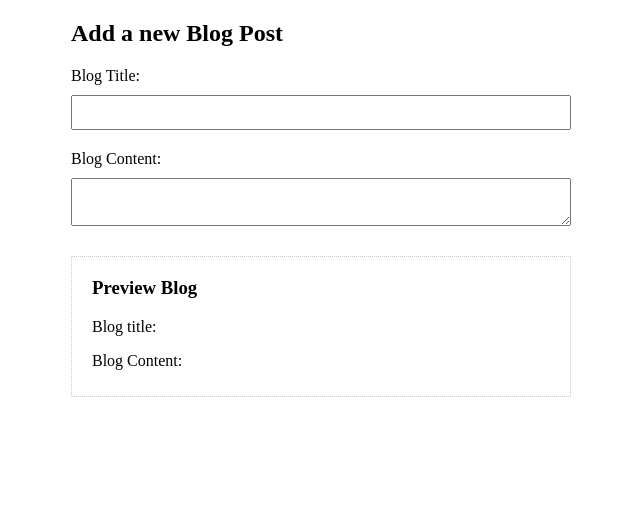
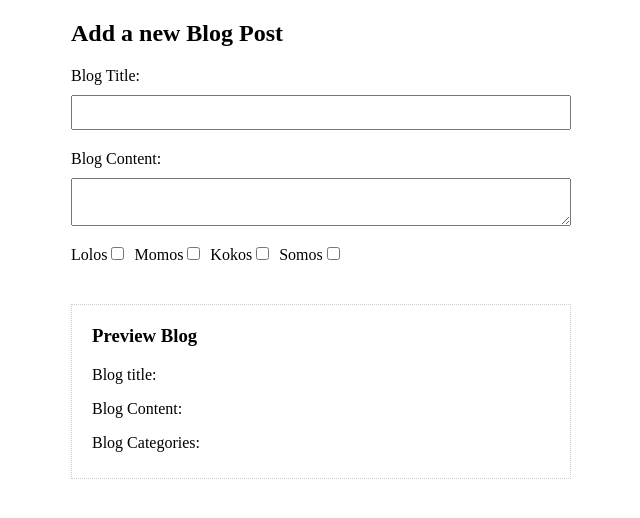
Before and after one commit to MagBal/VueJSBlog, a Vue app: page / in a window 1280 px wide. Shown: the top 518 px of the page, without its empty margins (319-959 px from the left). Built offline with nearby package versions, Linux system fonts and the light colour scheme.

Commit message:
Add binding checkboxes

```diff
--- a/src/components/addBlog.vue
+++ b/src/components/addBlog.vue
@@ -6,12 +6,26 @@
           <input type="text" v-model.lazy="blog.title" required/>
           <label>Blog Content:</label>
           <textarea v-model.lazy="blog.content"></textarea>
+          <div id="checkboxes">
+              <label>Lolos</label>
+              <input type="checkbox" value="lolos" v-model="blog.categories"/>
+              <label>Momos</label>
+              <input type="checkbox" value="momos" v-model="blog.categories"/>
+              <label>Kokos</label>
+              <input type="checkbox" value="kokos" v-model="blog.categories"/>
+              <label>Somos</label>
+              <input type="checkbox" value="somos" v-model="blog.categories"/>
+          </div>
       </form>
       <div id="preview">
         <h3>Preview Blog</h3>
         <p>Blog title: {{blog.title}}</p>
         <p>Blog Content:</p>
         <p>{{blog.content}}</p>
+        <p>Blog Categories:</p>
+        <ul>
+            <li v-for="category in blog.categories">{{category}}</li>
+        </ul>
       </div>
 
   </div>
@@ -23,7 +37,8 @@ export default {
     return {
       blog: {
         title: "",
-        content: ""
+        content: "",
+        categories: []
       }
     };
   },
@@ -57,4 +72,11 @@ textarea {
 h3 {
   margin-top: 10px;
 }
+#checkboxes input {
+  display: inline-block;
+  margin-right: 10px;
+}
+#checkboxes label {
+  display: inline-block;
+}
 </style>
```
